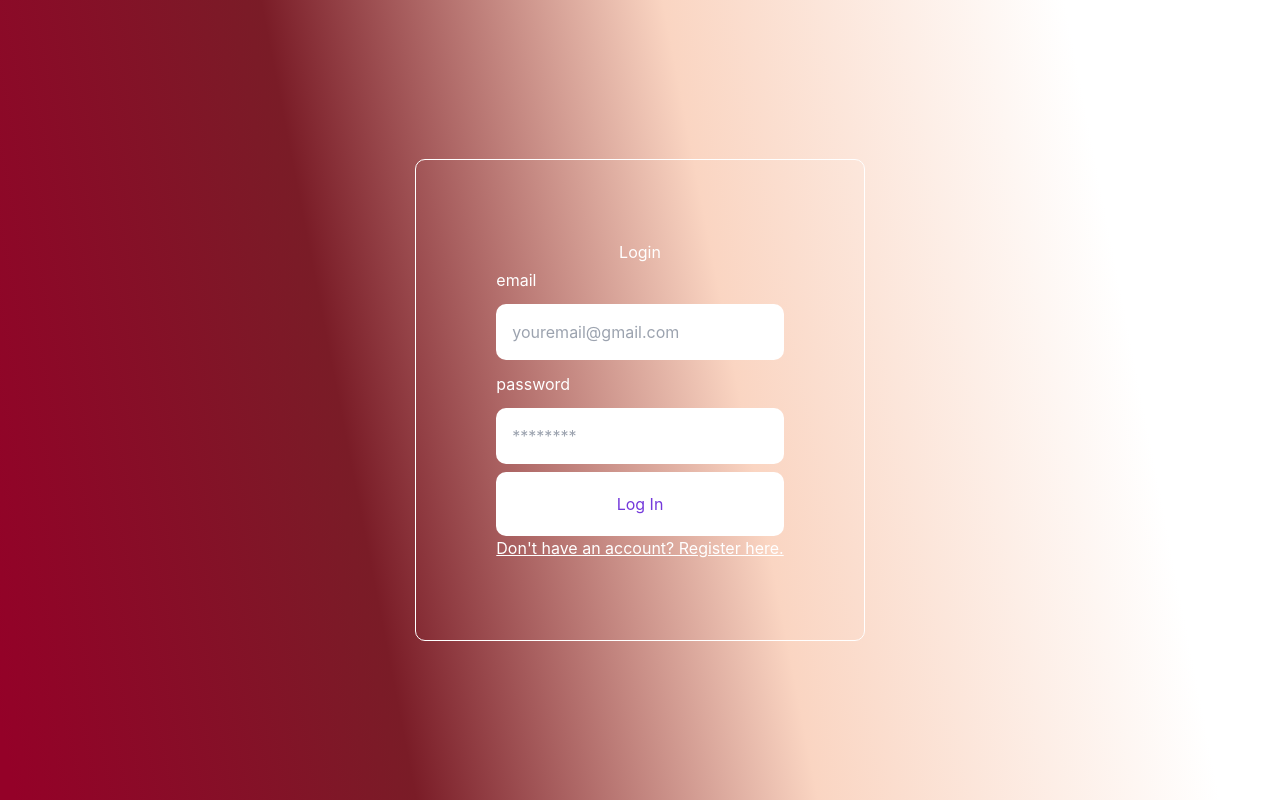
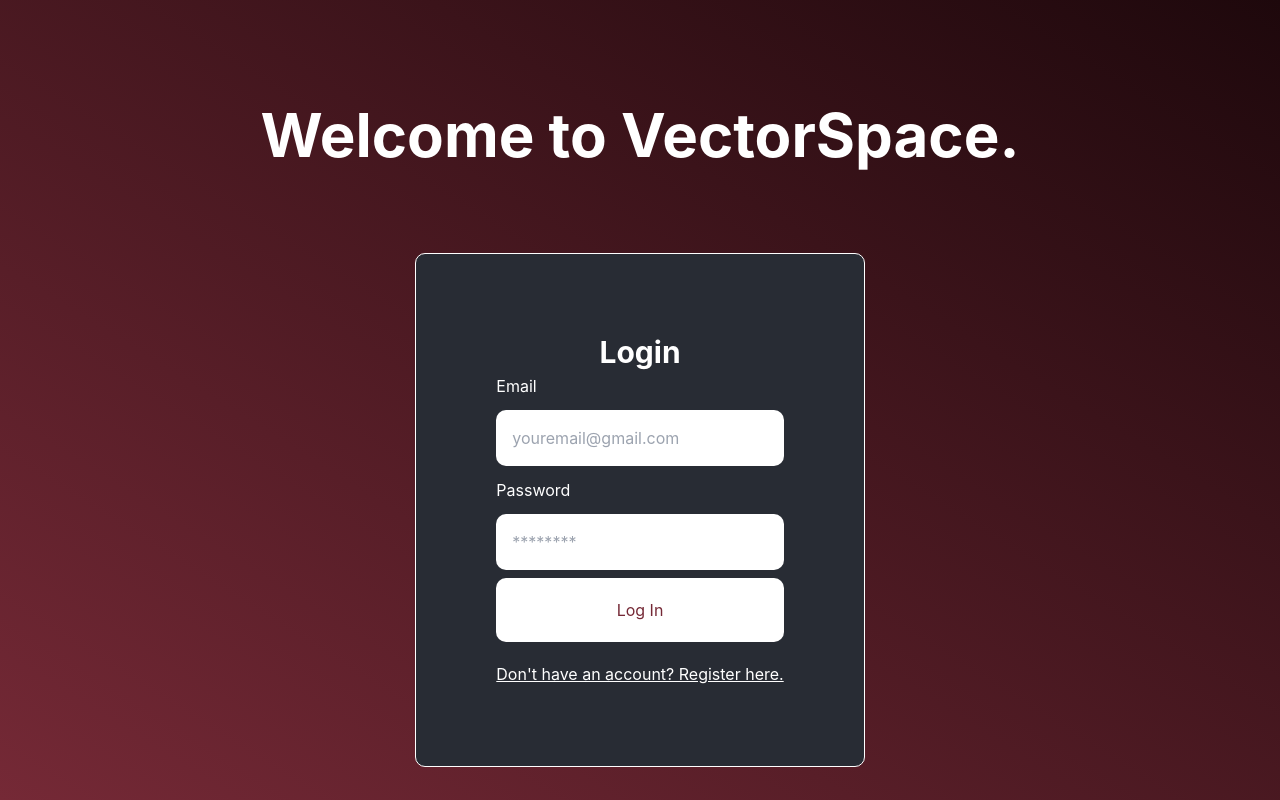
Before and after one commit to fkertesz/Nullspace, a React (Create React App) app in the folder vectorspaceapp/: page / in a window 1280 px wide. Built offline with nearby package versions, Linux system fonts and the light colour scheme.

Commit message:
12/2/2024 - Zac - Modified login and register to function with dummy data and user storage

```diff
--- a/vectorspaceapp/package.json
+++ b/vectorspaceapp/package.json
@@ -1,4 +1,3 @@
-
 {
     "name": "vectorspaceapp",
     "version": "0.1.0",
--- a/vectorspaceapp/src/App.css
+++ b/vectorspaceapp/src/App.css
@@ -12,13 +12,13 @@
   align-items: center;
   justify-content: center;
   color: white;
-  background-image: linear-gradient(
+  /* background-image: linear-gradient(
     79deg,
     #940128 1%,
     #7a1c27,
     #fad5c2,
     #ffffff 85%
-  );
+  ); */
 }
 
 .App-logo {
@@ -98,6 +98,7 @@ Login Screen Styles
   padding: 1rem;
   border: none;
   border-radius: 10px;
+  color: black;
 }
 
 .login-button {
@@ -106,7 +107,7 @@ Login Screen Styles
   padding: 20px;
   border-radius: 10px;
   cursor: pointer;
-  color: #7439db;
+  /* color: #7439db; */
 }
 
 .link-btn {
--- a/vectorspaceapp/src/MinimumViableComponents/Login.jsx
+++ b/vectorspaceapp/src/MinimumViableComponents/Login.jsx
@@ -1,49 +1,82 @@
 import React, { useState } from "react";
 
-export const Login = (props) => {
+export const Login = ({
+  onFormSwitch,
+  registeredUsers,
+  setIsLoggedIn,
+  setUserName,
+}) => {
   const [email, setEmail] = useState("");
   const [pass, setPass] = useState("");
+  const [wrongUserOrPass, setWrongUserOrPass] = useState(false);
 
   const handleSubmit = (e) => {
     e.preventDefault();
-    console.log(email);
+    if (
+      registeredUsers.some(
+        (user) => user.email === email && user.password === pass
+      )
+    ) {
+      setUserName(
+        registeredUsers.find(
+          (user) => user.email === email && user.password === pass
+        ).name
+      );
+      setIsLoggedIn(true);
+    } else {
+      setWrongUserOrPass(true);
+    }
   };
 
   return (
-    <div className="auth-form-container">
-      <h2>Login</h2>
+    <div className="auth-form-container bg-[#282c34]">
+      <h2 className="text-3xl font-bold">Login</h2>
       <form className="login-form" onSubmit={handleSubmit}>
+        {wrongUserOrPass && (
+          <label className="text-red-600 py-4">
+            Username or password entered is incorrect!
+          </label>
+        )}
         <label className="login-label" htmlFor="email">
-          email
+          Email
         </label>
         <input
           className="login-input"
           value={email}
-          onChange={(e) => setEmail(e.target.value)}
+          onChange={(e) => {
+            setEmail(e.target.value);
+            setWrongUserOrPass(false);
+          }}
           type="email"
           placeholder="youremail@gmail.com"
           id="email"
           name="email"
         />
         <label className="login-label" htmlFor="password">
-          password
+          Password
         </label>
         <input
           className="login-input"
           value={pass}
-          onChange={(e) => setPass(e.target.value)}
+          onChange={(e) => {
+            setPass(e.target.value);
+            setWrongUserOrPass(false);
+          }}
           type="password"
           placeholder="********"
           id="password"
           name="password"
         />
-        <button className="login-button" type="submit">
+        <button
+          className="login-button text-[#752936] hover:font-bold"
+          type="submit"
+        >
           Log In
         </button>
       </form>
       <button
-        className="link-btn"
-        onClick={() => props.onFormSwitch("register")}
+        className="link-btn pt-5"
+        onClick={() => onFormSwitch("register")}
       >
         Don't have an account? Register here.
       </button>
--- a/vectorspaceapp/src/MinimumViableComponents/LoginRegisterScreen.jsx
+++ b/vectorspaceapp/src/MinimumViableComponents/LoginRegisterScreen.jsx
@@ -4,19 +4,39 @@ import "../App.css";
 import { Login } from "./Login";
 import { Register } from "./Register";
 
-function LoginRegisterScreen() {
+function LoginRegisterScreen({ setIsLoggedIn, setUserName }) {
   const [currentForm, setCurrentForm] = useState("login");
 
   const toggleForm = (formName) => {
     setCurrentForm(formName);
   };
 
+  // Fake registered users for prototype
+  const registeredUsers = [
+    { name: "zac", email: "zcowan@bellarmine.edu", password: "1234" },
+    { name: "fani", email: "fkertesz@bellarmine.edu", password: "1234" },
+    { name: "nicholas", email: "nnewsome@bellarmine.edu", password: "1234" },
+  ];
+
   return (
-    <div className="App-login">
+    <div className="App-login flex flex-col bg-gradient-to-tr from-[#752936] to-[#1e080c] animate-gradient">
+      <h1 className="text-white text-6xl font-bold my-20">
+        Welcome to VectorSpace.
+      </h1>
       {currentForm === "login" ? (
-        <Login onFormSwitch={toggleForm} />
+        <Login
+          onFormSwitch={toggleForm}
+          registeredUsers={registeredUsers}
+          setIsLoggedIn={setIsLoggedIn}
+          setUserName={setUserName}
+        />
       ) : (
-        <Register onFormSwitch={toggleForm} />
+        <Register
+          onFormSwitch={toggleForm}
+          registeredUsers={registeredUsers}
+          setIsLoggedIn={setIsLoggedIn}
+          setUserName={setUserName}
+        />
       )}
     </div>
   );
--- a/vectorspaceapp/src/MinimumViableComponents/Register.jsx
+++ b/vectorspaceapp/src/MinimumViableComponents/Register.jsx
@@ -1,18 +1,40 @@
 import React, { useState } from "react";
 
-export const Register = (props) => {
+export const Register = ({
+  onFormSwitch,
+  registeredUsers,
+  setIsLoggedIn,
+  setUserName,
+}) => {
   const [email, setEmail] = useState("");
   const [pass, setPass] = useState("");
   const [name, setName] = useState("");
+  const [emailTaken, setEmailTaken] = useState(false);
 
   const handleSubmit = (e) => {
     e.preventDefault();
+    if (
+      registeredUsers.some(
+        (user) => user.email === email && user.password === pass
+      )
+    ) {
+      setEmailTaken(true);
+    } else {
+      registeredUsers.push({ name: name, email: email, password: pass });
+      setUserName(name);
+      setIsLoggedIn(true);
+    }
     console.log(email);
   };
 
   return (
-    <div className="auth-form-container">
+    <div className="auth-form-container bg-[#282c34]">
       <h2 className="text-3xl font-bold">Register</h2>
+      {emailTaken && (
+        <label className="text-red-600 py-4">
+          An account already exists for this email!
+        </label>
+      )}
       <form className="register-form" onSubmit={handleSubmit}>
         <label className="login-label" htmlFor="name">
           Full name
@@ -49,11 +71,14 @@ export const Register = (props) => {
           id="password"
           name="password"
         />
-        <button className="login-button" type="submit">
+        <button
+          className="login-button text-[#752936] hover:font-bold"
+          type="submit"
+        >
           Log In
         </button>
       </form>
-      <button className="link-btn" onClick={() => props.onFormSwitch("login")}>
+      <button className="link-btn pt-5" onClick={() => onFormSwitch("login")}>
         Already have an account? Login here.
       </button>
     </div>
--- a/vectorspaceapp/tailwind.config.js
+++ b/vectorspaceapp/tailwind.config.js
@@ -2,7 +2,17 @@
 module.exports = {
   content: ["./src/**/*.{js,jsx,ts,tsx}"],
   theme: {
-    extend: {},
+    extend: {
+      keyframes: {
+        gradient: {
+          "0%, 100%": { backgroundPosition: "0% 50%" },
+          "50%": { backgroundPosition: "100% 50%" },
+        },
+      },
+      animation: {
+        gradient: "gradient 6s ease infinite",
+      },
+    },
   },
   plugins: [],
 };
```
Also changed, not shown: 1 other file (tests, documents, lock files or other folders). Lines whose indentation alone changed are shown as unchanged.
